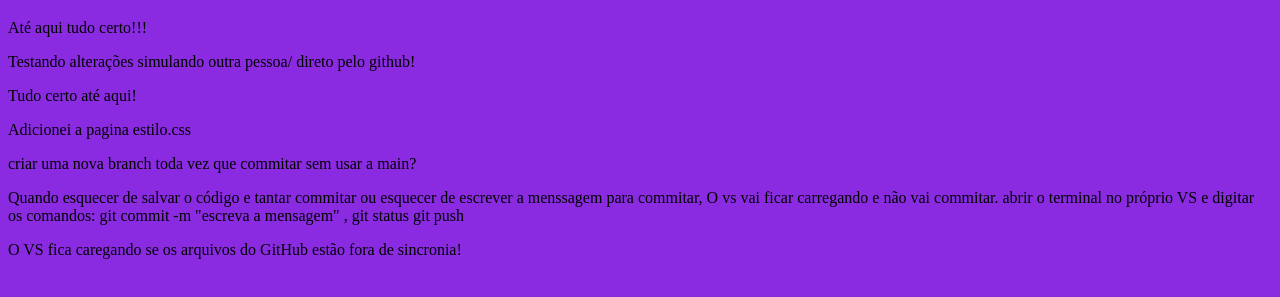
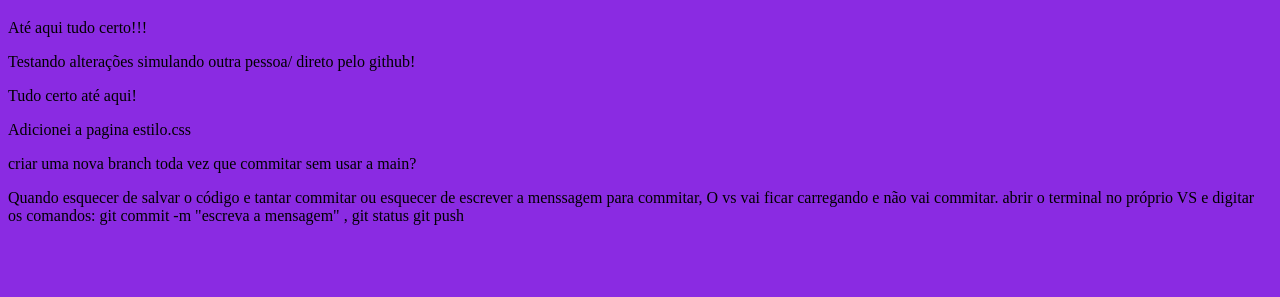
Before and after one commit to Nick1em/github-teste, a plain HTML site: page index.html in a window 1280 px wide. Shown: the part 61-358 px from the top of the page. Drawn offline with Linux system fonts and the light colour scheme.

Commit message:
Último commit - Duvidas sanadas

```diff
--- a/index.html
+++ b/index.html
@@ -19,7 +19,6 @@
         VS e digitar os comandos: git commit -m "escreva a mensagem" ,
         git status  git push
     </p>
-    <p>O VS fica caregando se os arquivos do GitHub
-    estão fora de sincronia!</p>
+
 </body>
 </html>
```
